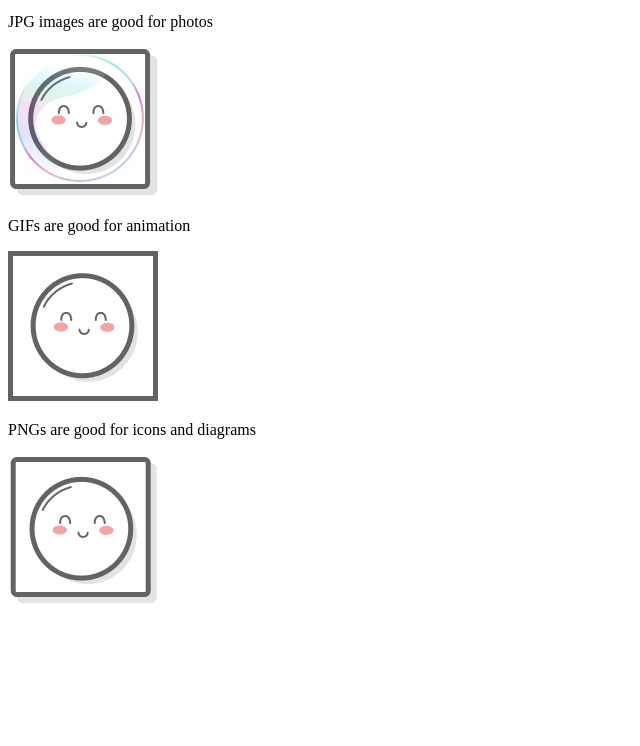
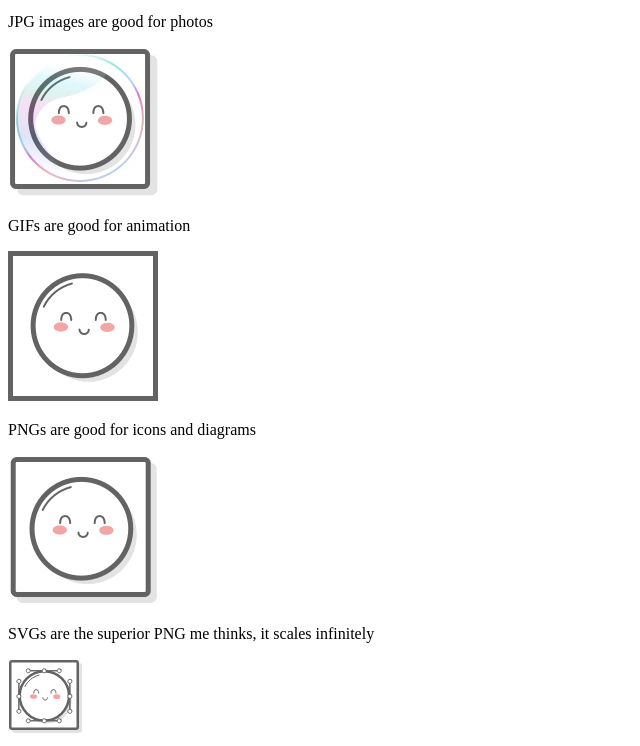
Before and after one commit to lokcies/git_test, a plain HTML site: page links-and-images/images.html in a window 1280 px wide. Shown: the part 101-847 px from the top of the page, without its empty margins (0-640 px from the left). Before the commit the page ends 800 px from the top, so only its background shows below. Drawn offline with Linux system fonts and the light colour scheme.

Commit message:
added svg

```diff
--- a/links-and-images/images.html
+++ b/links-and-images/images.html
@@ -19,6 +19,7 @@
     <p>PNGs are good for icons and diagrams</p>
     <img src="images/mochi.png" alt="Pochi poggg">
 
-
+    <p>SVGs are the superior PNG me thinks, it scales infinitely</p>
+    <img src="images/mochi.svg" alt="Mochi mogg">
 </body>
 </html>
```
